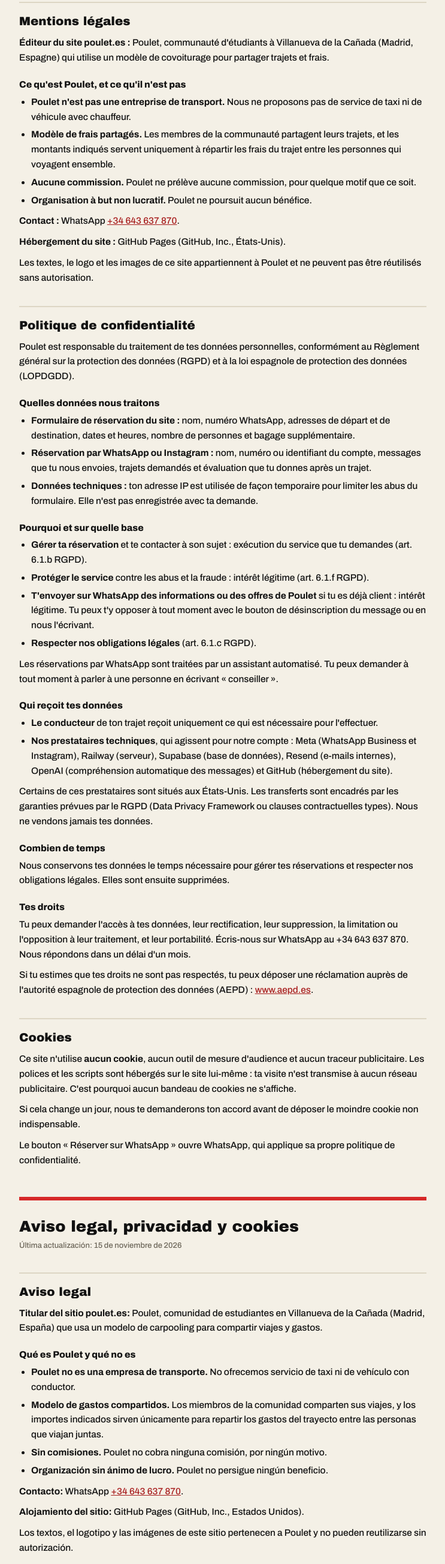
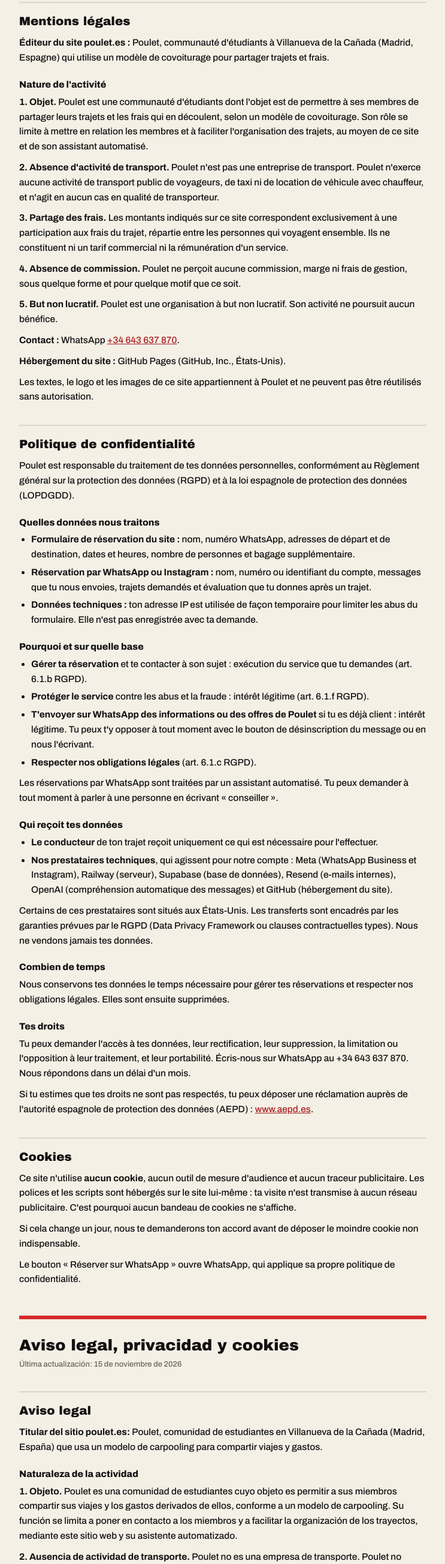
Before and after one commit to gregory2023/poulet-links, a plain HTML site: page legal.html in a window 1280 px wide. Shown: the part 193-2800 px from the top of the page at 60% size, without its empty margins (268-1011 px from the left). Drawn offline with Linux system fonts and the light colour scheme.

Commit message:
Mentions légales : section « Nature de l'activité » rédigée en clauses
Co-Authored-By: Claude Fable 5.2 <noreply@anthropic.com>

```diff
--- a/legal.html
+++ b/legal.html
@@ -47,13 +47,12 @@
 
 <h2 id="mentions">Mentions légales</h2>
 <p><strong>Éditeur du site poulet.es :</strong> Poulet, communauté d'étudiants à Villanueva de la Cañada (Madrid, Espagne) qui utilise un modèle de covoiturage pour partager trajets et frais.</p>
-<h3>Ce qu'est Poulet, et ce qu'il n'est pas</h3>
-<ul>
-  <li><strong>Poulet n'est pas une entreprise de transport.</strong> Nous ne proposons pas de service de taxi ni de véhicule avec chauffeur.</li>
-  <li><strong>Modèle de frais partagés.</strong> Les membres de la communauté partagent leurs trajets, et les montants indiqués servent uniquement à répartir les frais du trajet entre les personnes qui voyagent ensemble.</li>
-  <li><strong>Aucune commission.</strong> Poulet ne prélève aucune commission, pour quelque motif que ce soit.</li>
-  <li><strong>Organisation à but non lucratif.</strong> Poulet ne poursuit aucun bénéfice.</li>
-</ul>
+<h3>Nature de l'activité</h3>
+<p><strong>1. Objet.</strong> Poulet est une communauté d'étudiants dont l'objet est de permettre à ses membres de partager leurs trajets et les frais qui en découlent, selon un modèle de covoiturage. Son rôle se limite à mettre en relation les membres et à faciliter l'organisation des trajets, au moyen de ce site et de son assistant automatisé.</p>
+<p><strong>2. Absence d'activité de transport.</strong> Poulet n'est pas une entreprise de transport. Poulet n'exerce aucune activité de transport public de voyageurs, de taxi ni de location de véhicule avec chauffeur, et n'agit en aucun cas en qualité de transporteur.</p>
+<p><strong>3. Partage des frais.</strong> Les montants indiqués sur ce site correspondent exclusivement à une participation aux frais du trajet, répartie entre les personnes qui voyagent ensemble. Ils ne constituent ni un tarif commercial ni la rémunération d'un service.</p>
+<p><strong>4. Absence de commission.</strong> Poulet ne perçoit aucune commission, marge ni frais de gestion, sous quelque forme et pour quelque motif que ce soit.</p>
+<p><strong>5. But non lucratif.</strong> Poulet est une organisation à but non lucratif. Son activité ne poursuit aucun bénéfice.</p>
 <p><strong>Contact :</strong> WhatsApp <a href="https://wa.me/34643637870" translate="no">+34 643 637 870</a>.</p>
 <p><strong>Hébergement du site :</strong> GitHub Pages (GitHub, Inc., États-Unis).</p>
 <p>Les textes, le logo et les images de ce site appartiennent à Poulet et ne peuvent pas être réutilisés sans autorisation.</p>
@@ -105,13 +104,12 @@
 
 <h2>Aviso legal</h2>
 <p><strong>Titular del sitio poulet.es:</strong> Poulet, comunidad de estudiantes en Villanueva de la Cañada (Madrid, España) que usa un modelo de carpooling para compartir viajes y gastos.</p>
-<h3>Qué es Poulet y qué no es</h3>
-<ul>
-  <li><strong>Poulet no es una empresa de transporte.</strong> No ofrecemos servicio de taxi ni de vehículo con conductor.</li>
-  <li><strong>Modelo de gastos compartidos.</strong> Los miembros de la comunidad comparten sus viajes, y los importes indicados sirven únicamente para repartir los gastos del trayecto entre las personas que viajan juntas.</li>
-  <li><strong>Sin comisiones.</strong> Poulet no cobra ninguna comisión, por ningún motivo.</li>
-  <li><strong>Organización sin ánimo de lucro.</strong> Poulet no persigue ningún beneficio.</li>
-</ul>
+<h3>Naturaleza de la actividad</h3>
+<p><strong>1. Objeto.</strong> Poulet es una comunidad de estudiantes cuyo objeto es permitir a sus miembros compartir sus viajes y los gastos derivados de ellos, conforme a un modelo de carpooling. Su función se limita a poner en contacto a los miembros y a facilitar la organización de los trayectos, mediante este sitio web y su asistente automatizado.</p>
+<p><strong>2. Ausencia de actividad de transporte.</strong> Poulet no es una empresa de transporte. Poulet no ejerce ninguna actividad de transporte público de viajeros, de taxi ni de arrendamiento de vehículos con conductor, y no actúa en ningún caso en calidad de transportista.</p>
+<p><strong>3. Gastos compartidos.</strong> Los importes indicados en este sitio corresponden exclusivamente a una participación en los gastos del trayecto, repartida entre las personas que viajan juntas. No constituyen una tarifa comercial ni la retribución de un servicio.</p>
+<p><strong>4. Ausencia de comisiones.</strong> Poulet no percibe ninguna comisión, margen ni gasto de gestión, bajo ninguna forma y por ningún motivo.</p>
+<p><strong>5. Ausencia de ánimo de lucro.</strong> Poulet es una organización sin ánimo de lucro. Su actividad no persigue ningún beneficio.</p>
 <p><strong>Contacto:</strong> WhatsApp <a href="https://wa.me/34643637870" translate="no">+34 643 637 870</a>.</p>
 <p><strong>Alojamiento del sitio:</strong> GitHub Pages (GitHub, Inc., Estados Unidos).</p>
 <p>Los textos, el logotipo y las imágenes de este sitio pertenecen a Poulet y no pueden reutilizarse sin autorización.</p>
```
